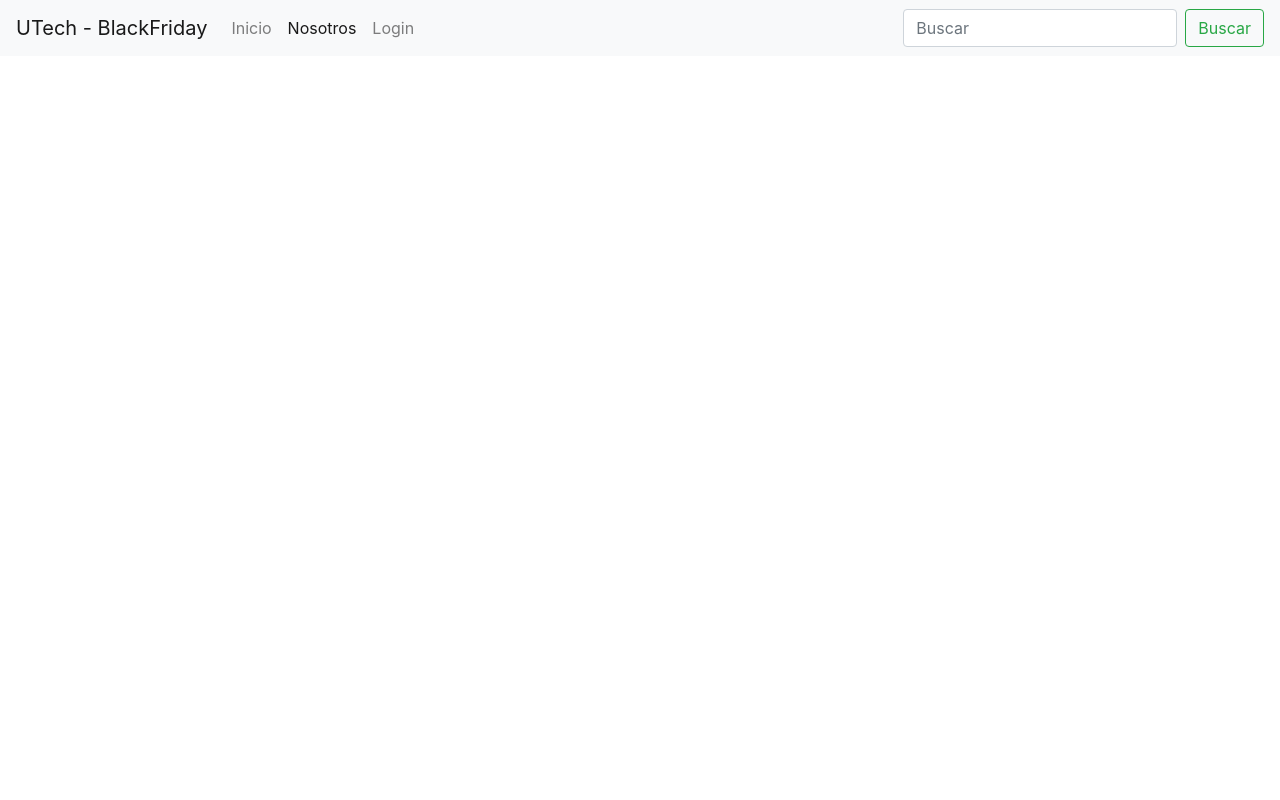
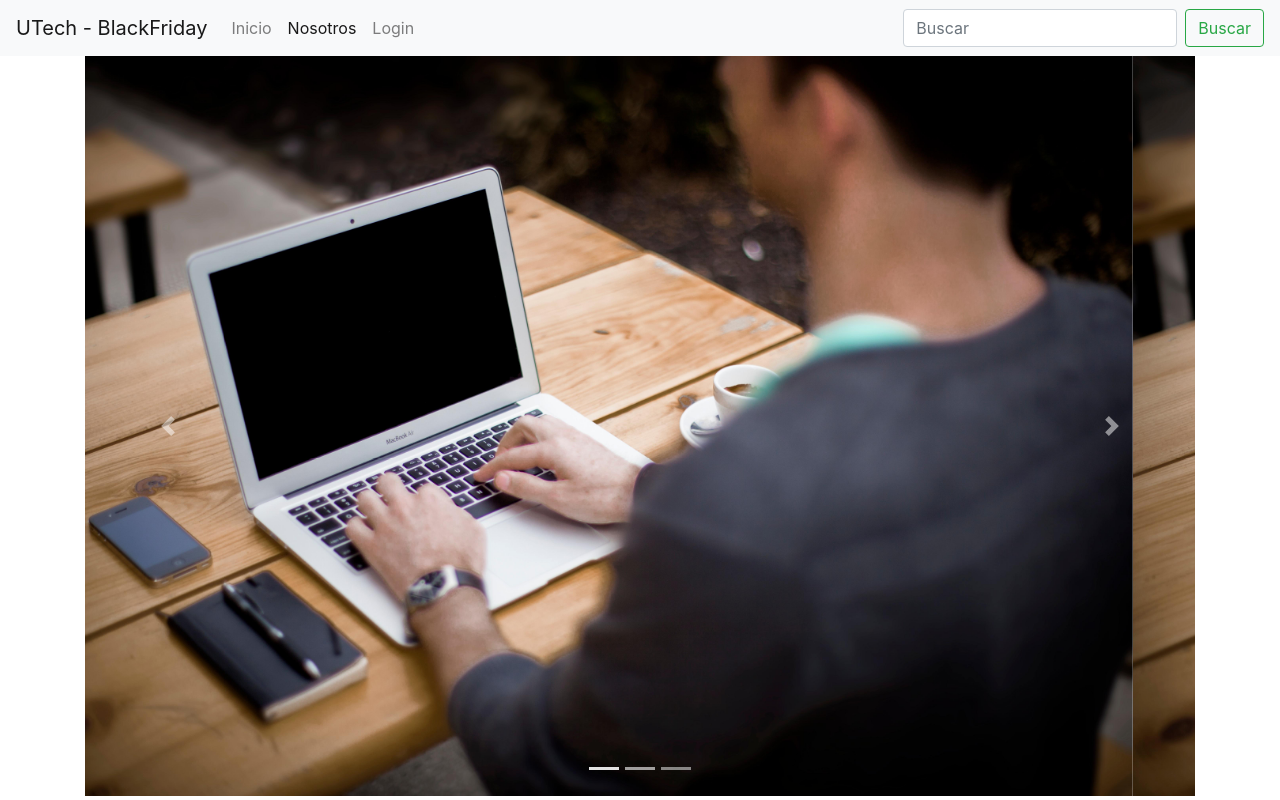
Before and after one commit to JesusFz93/grupal, a website: page app/nosotros.html in a window 1280 px wide. Drawn offline with nearby package versions, Linux system fonts and the light colour scheme.

Commit message:
Slider implementation

```diff
--- a/app/nosotros.html
+++ b/app/nosotros.html
@@ -33,6 +33,38 @@
             </div>
           </nav>
     </header>
+
+    <main>
+        <div class="container">
+            <div id="carouselExampleIndicators" class="carousel slide" data-ride="carousel">
+                <ol class="carousel-indicators">
+                  <li data-target="#carouselExampleIndicators" data-slide-to="0" class="active"></li>
+                  <li data-target="#carouselExampleIndicators" data-slide-to="1"></li>
+                  <li data-target="#carouselExampleIndicators" data-slide-to="2"></li>
+                </ol>
+                <div class="carousel-inner">
+                  <div class="carousel-item active">
+                    <img src="./img/slider1.jpeg" class="d-block w-100" alt="Slider1">
+                  </div>
+                  <div class="carousel-item">
+                    <img src="./img/slider1.jpeg" class="d-block w-100" alt="Slider2">
+                  </div>
+                  <div class="carousel-item">
+                    <img src="./img/slider1.jpeg" class="d-block w-100" alt="Slider3">
+                  </div>
+                </div>
+                <button class="carousel-control-prev" type="button" data-target="#carouselExampleIndicators" data-slide="prev">
+                  <span class="carousel-control-prev-icon" aria-hidden="true"></span>
+                  <span class="sr-only">Previous</span>
+                </button>
+                <button class="carousel-control-next" type="button" data-target="#carouselExampleIndicators" data-slide="next">
+                  <span class="carousel-control-next-icon" aria-hidden="true"></span>
+                  <span class="sr-only">Next</span>
+                </button>
+              </div>
+        </div>
+    </main>
+
 </body>
 <script src="https://cdn.jsdelivr.net/npm/jquery@3.5.1/dist/jquery.slim.min.js" integrity="sha384-DfXdz2htPH0lsSSs5nCTpuj/zy4C+OGpamoFVy38MVBnE+IbbVYUew+OrCXaRkfj" crossorigin="anonymous"></script>
 <script src="https://cdn.jsdelivr.net/npm/bootstrap@4.6.1/dist/js/bootstrap.bundle.min.js" integrity="sha384-fQybjgWLrvvRgtW6bFlB7jaZrFsaBXjsOMm/tB9LTS58ONXgqbR9W8oWht/amnpF" crossorigin="anonymous"></script>
```
Also changed, not shown: app/img/slider1.jpeg (added).
